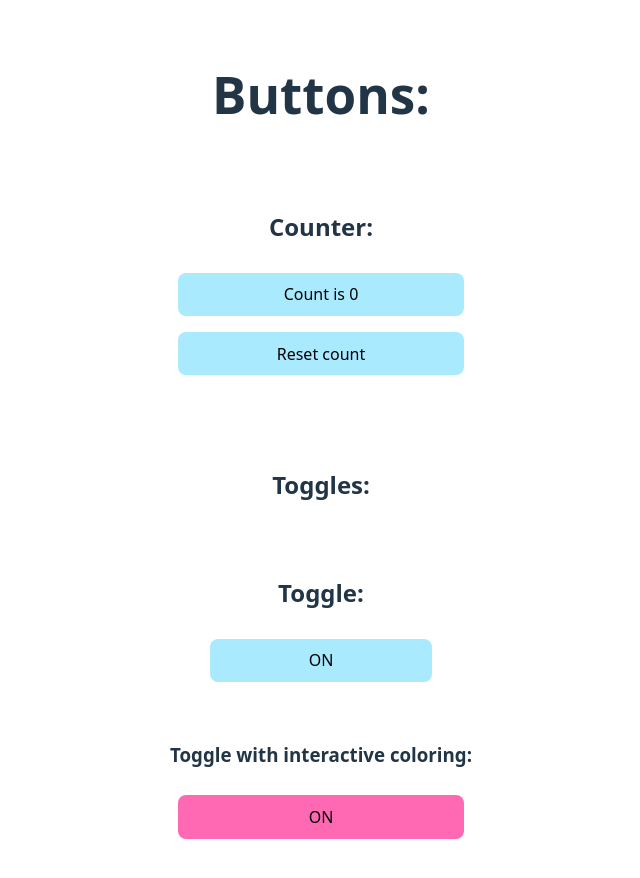
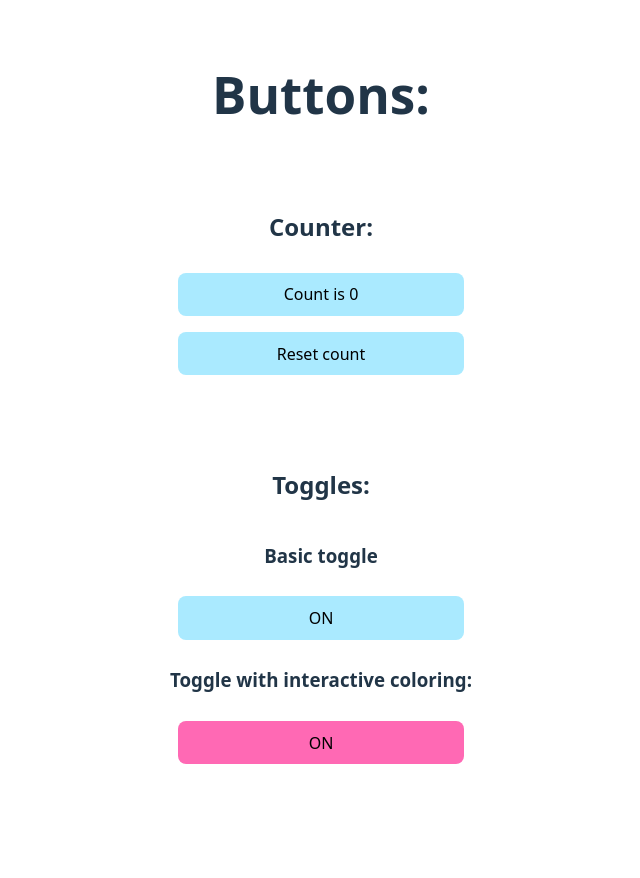
Before and after one commit to Ayngie/bits-n-pieces, a React (Vite) app: page / in a window 1280 px wide. Shown: the top 878 px of the page, without its empty margins (319-959 px from the left). After the commit the page ends 836 px from the top, so only its background shows below. Built offline with nearby package versions, Linux system fonts and the light colour scheme.

Commit message:
refactor: updated name

```diff
--- a/src/components/Toggle.tsx
+++ b/src/components/Toggle.tsx
@@ -5,10 +5,11 @@ const Toggle: React.FC = () => {
   const [on, setOn] = useState<boolean>(true);
 
   return (
-    <div className="card">
-      <h2>Toggle:</h2>
+    <>
+      <h3>Basic toggle</h3>
+
       <button onClick={() => setOn(!on)}>{on ? 'ON' : 'OFF'}</button>
-    </div>
+    </>
   );
 };
 
```
